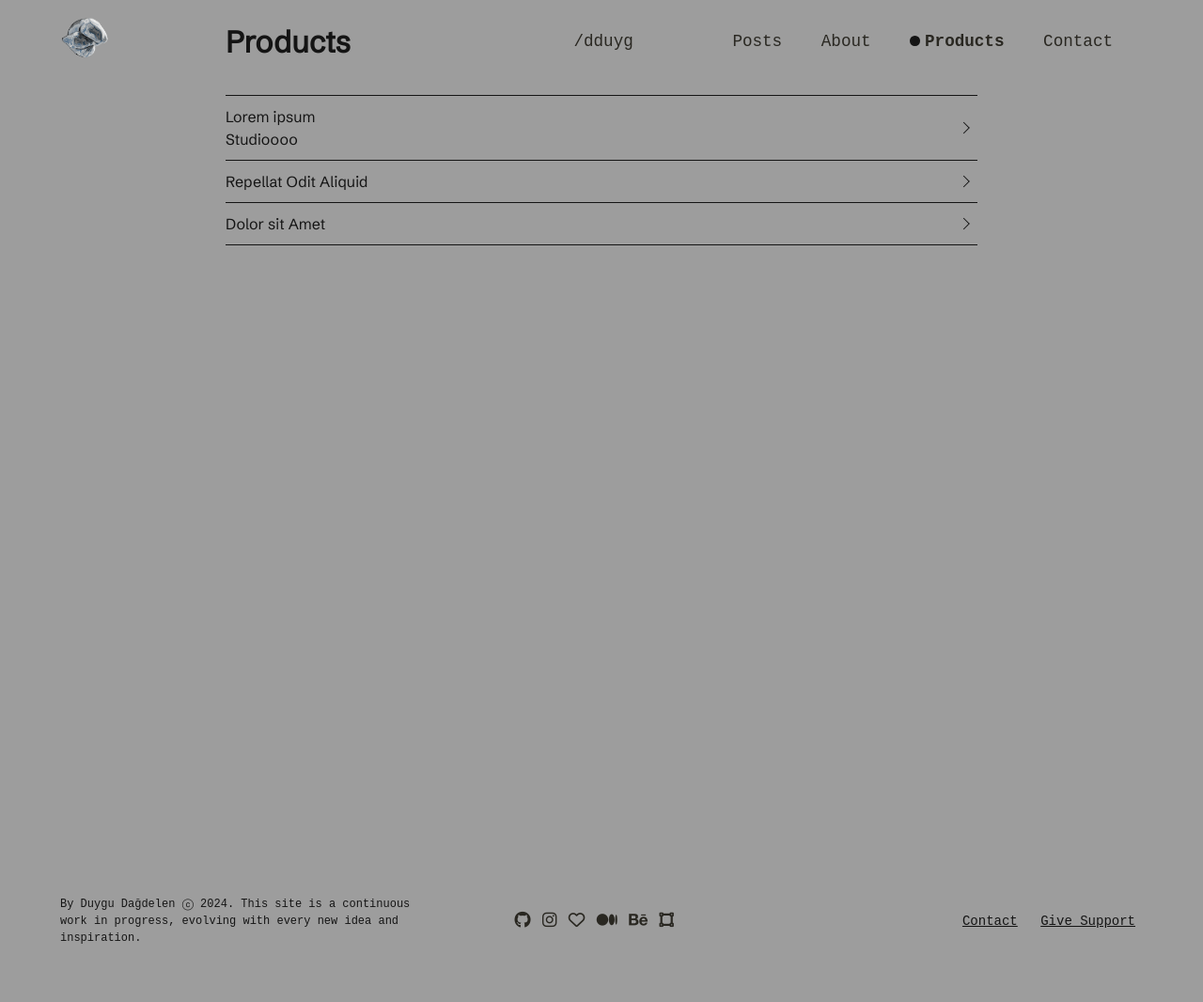
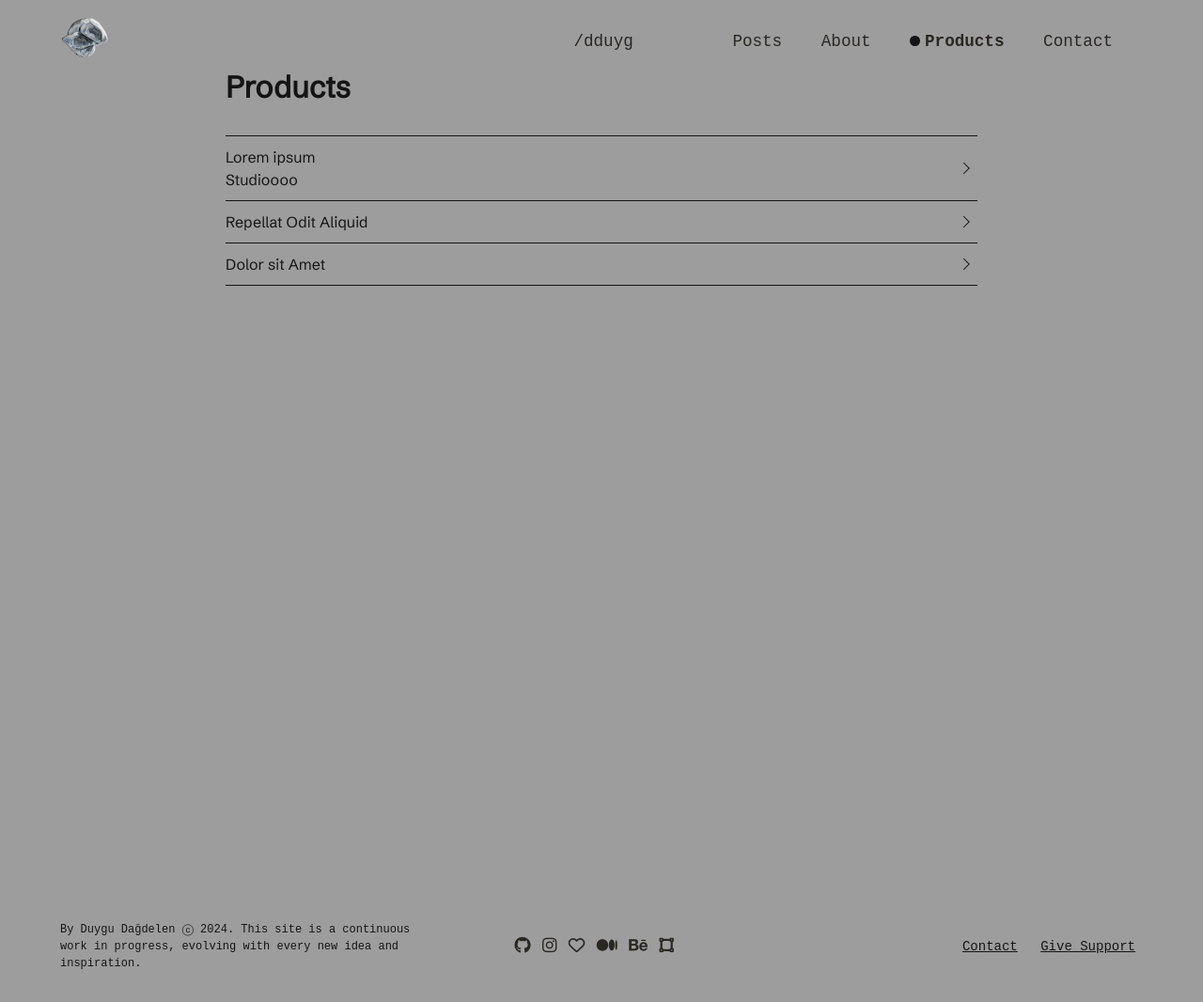
Before and after one commit to dduyg/duuuy, a Jekyll site: the page built from works/index.html, in a window 1280 px wide. Shown: the whole page at 94% size. Built offline with Jekyll 4.4.1, drawn with Linux system fonts in a browser that asks for light colours; nearby versions of some CDN libraries; some web fonts are replaced; before the commit the page ends 1039 px from its top, so only the background shows below that.

Commit message:
Update products.css

```diff
--- a/assets/products.css
+++ b/assets/products.css
@@ -6,12 +6,12 @@ main {
   min-height: 100vh;
   max-width: 800px;
   margin: 0 auto;
-  padding: 0 1.25em;
+  padding: 3em 1.25em 0;
 }
 
 h1 {
   align-self: flex-start;
-  padding: 0 0 10px;
+  padding: 0 0 5px;
   margin: 0;
 }
 
```
